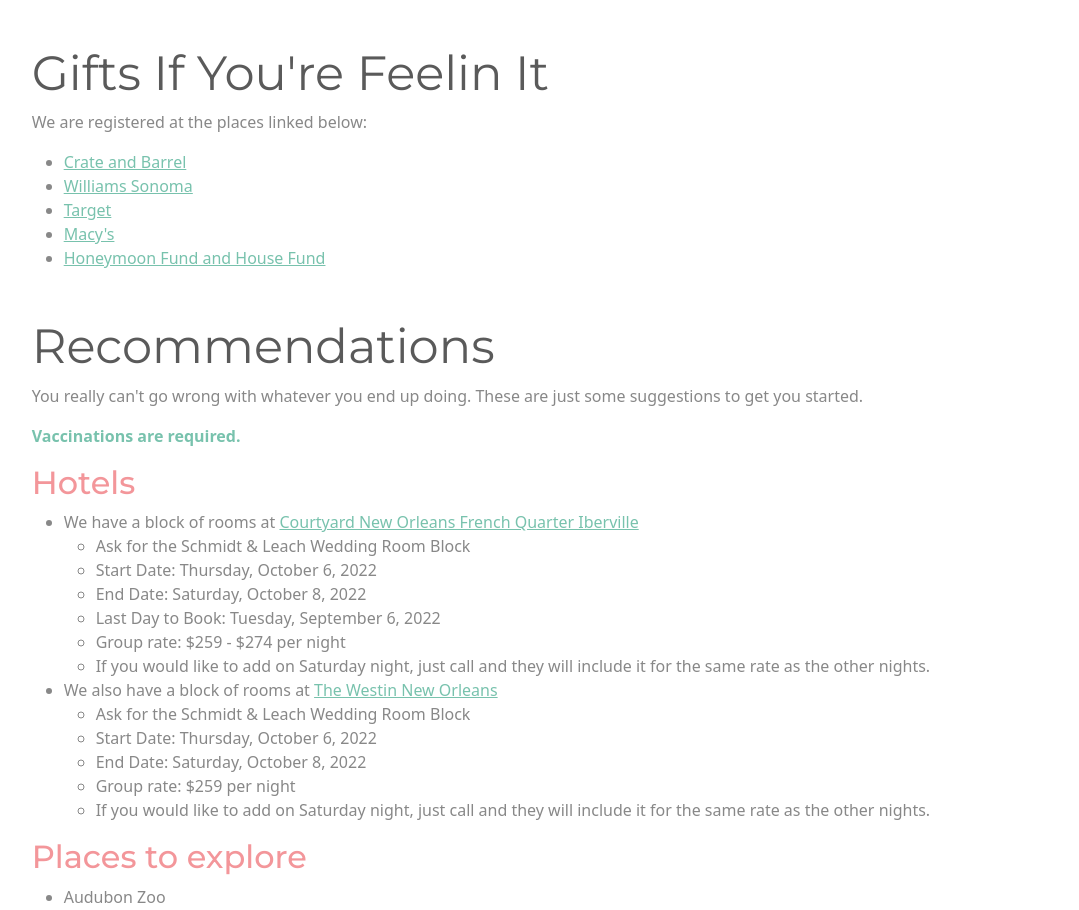
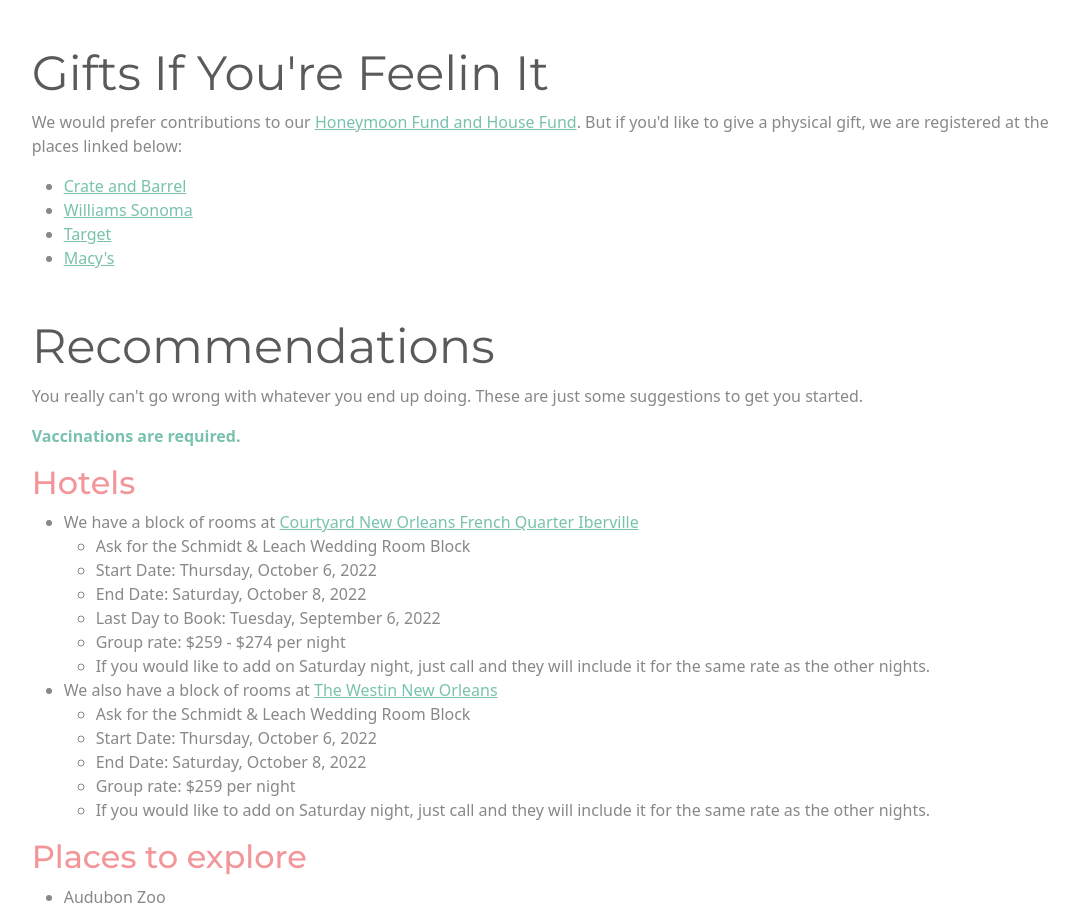
Before and after one commit to kjschmidt913/andyandkj, a plain HTML site: page index.html in a window 1280 px wide. Shown: the part 1470-2380 px from the top of the page, without its empty margins (75-1154 px from the left). Drawn offline with nearby package versions, Linux system fonts and the light colour scheme.

Commit message:
updated registry

```diff
--- a/index.html
+++ b/index.html
@@ -139,13 +139,13 @@
         </div>
         <div class="mt-5">
             <h2 class="display-5" id="registry">Gifts If You're Feelin It</h2>
-            <p>We are registered at the places linked below:
+            <p> We would prefer contributions to our <a href="https://www.zola.com/registry/kjandandy" target="blank">Honeymoon Fund and House Fund</a>. But if you'd like to give a physical gift, we are registered at the places linked below:
                 <ul>
                     <li><a href="https://www.crateandbarrel.com/gift-registry/kj-schmidt-and-andy-leach/r6514412">Crate and Barrel</a></li>
                     <li><a href="https://www.williams-sonoma.com/registry/mddnh6gqqj/registry-list.html" target="blank">Williams Sonoma</a></li>
                     <li><a href="https://www.target.com/gift-registry/gift/kj-and-andy" target="blank">Target</a></li>
                     <li><a href="https://www.macys.com/wgl/registry/guest/KJ-SCHMIDT-ANDY-LEACH/7345635" target="blank">Macy's</a></li>
-                    <li><a href="https://www.zola.com/registry/kjandandy" target="blank">Honeymoon Fund and House Fund</a></li>
+
 
                 </ul>
             </p>
```
